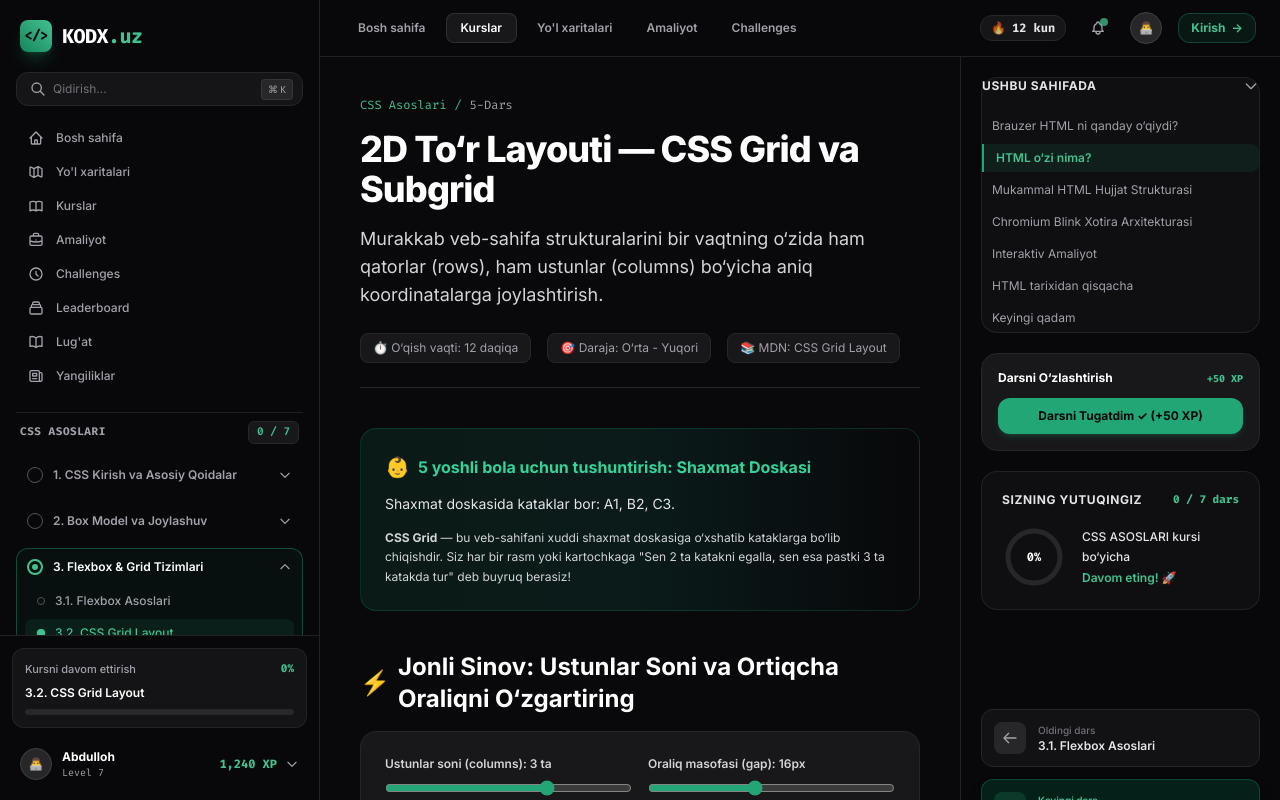
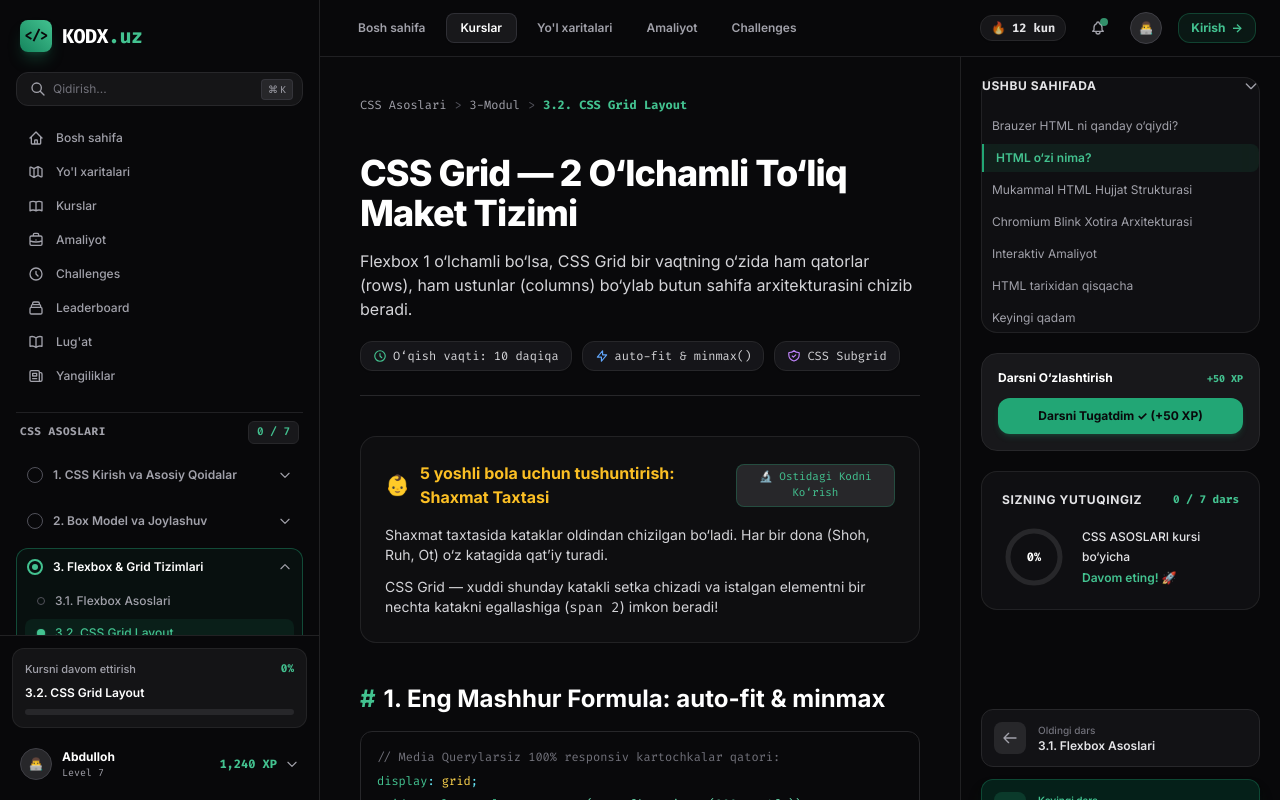
Before and after one commit to azamjonbro/KODX.UZ, a Vue app in the folder apps/web/: page /css/grid in a window 1280 px wide. Built offline with nearby package versions, Linux system fonts and the light colour scheme.

Commit message:
refactor: modernize CSS Grid lesson UI with breadcrumbs, interactive playground, and technical deep-dive toggle

```diff
--- a/apps/web/src/pages/css/Grid.vue
+++ b/apps/web/src/pages/css/Grid.vue
@@ -1,123 +1,106 @@
 <template>
-  <div class="space-y-10 max-w-4xl pb-16">
-    <!-- Header & Meta -->
+  <div class="space-y-10 max-w-4xl pb-20 text-left">
+    <!-- Breadcrumbs Navigation -->
+    <nav class="flex items-center flex-wrap gap-2 text-xs font-mono text-surface-400">
+      <router-link to="/css/kirish" class="hover:text-surface-200 transition-colors">CSS Asoslari</router-link>
+      <span class="text-surface-600">&gt;</span>
+      <span class="text-surface-400">3-Modul</span>
+      <span class="text-surface-600">&gt;</span>
+      <span class="text-brand-400 font-bold">3.2. CSS Grid Layout</span>
+    </nav>
+
+    <!-- Title & Meta -->
     <div class="space-y-4 border-b border-surface-800 pb-6">
-      <div class="flex items-center gap-2 text-xs font-mono text-brand-400">
-        <span>CSS Asoslari</span>
-        <span>/</span>
-        <span class="text-surface-400">5-Dars</span>
-      </div>
       <h1 class="text-3xl sm:text-4xl font-extrabold text-white tracking-tight">
-        2D To‘r Layouti — CSS Grid va Subgrid
+        CSS Grid — 2 O‘lchamli To‘liq Maket Tizimi
       </h1>
-      <p class="text-base sm:text-lg text-surface-300 leading-relaxed">
-        Murakkab veb-sahifa strukturalarini bir vaqtning o‘zida ham qatorlar (rows), ham ustunlar (columns) bo‘yicha aniq koordinatalarga joylashtirish.
+      <p class="text-sm sm:text-base text-surface-300 leading-relaxed font-normal">
+        Flexbox 1 o‘lchamli bo‘lsa, CSS Grid bir vaqtning o‘zida ham qatorlar (rows), ham ustunlar (columns) bo‘ylab butun sahifa arxitekturasini chizib beradi.
       </p>
 
-      <div class="flex flex-wrap items-center gap-4 text-xs text-surface-400 pt-2">
-        <span class="flex items-center gap-1.5 bg-surface-900 px-3 py-1.5 rounded-lg border border-surface-800">
-          ⏱️ O‘qish vaqti: 12 daqiqa
+      <!-- Premium Metadata Badges -->
+      <div class="flex flex-wrap items-center gap-2.5 pt-1 text-xs font-mono">
+        <span class="inline-flex items-center gap-1.5 bg-surface-900/90 px-3 py-1.5 rounded-xl border border-surface-800 text-surface-300 shadow-sm">
+          <svg class="w-3.5 h-3.5 text-brand-400" fill="none" stroke="currentColor" viewBox="0 0 24 24">
+            <path stroke-linecap="round" stroke-linejoin="round" stroke-width="2" d="M12 8v4l3 3m6-3a9 9 0 11-18 0 9 9 0 0118 0z" />
+          </svg>
+          O‘qish vaqti: 10 daqiqa
         </span>
-        <span class="flex items-center gap-1.5 bg-surface-900 px-3 py-1.5 rounded-lg border border-surface-800">
-          🎯 Daraja: O‘rta - Yuqori
+        <span class="inline-flex items-center gap-1.5 bg-surface-900/90 px-3 py-1.5 rounded-xl border border-surface-800 text-surface-300 shadow-sm">
+          <svg class="w-3.5 h-3.5 text-blue-400" fill="none" stroke="currentColor" viewBox="0 0 24 24">
+            <path stroke-linecap="round" stroke-linejoin="round" stroke-width="2" d="M13 10V3L4 14h7v7l9-11h-7z" />
+          </svg>
+          auto-fit & minmax()
         </span>
-        <span class="flex items-center gap-1.5 bg-surface-900 px-3 py-1.5 rounded-lg border border-surface-800">
-          📚 MDN: CSS Grid Layout
+        <span class="inline-flex items-center gap-1.5 bg-surface-900/90 px-3 py-1.5 rounded-xl border border-surface-800 text-surface-300 shadow-sm">
+          <svg class="w-3.5 h-3.5 text-purple-400" fill="none" stroke="currentColor" viewBox="0 0 24 24">
+            <path stroke-linecap="round" stroke-linejoin="round" stroke-width="2" d="M9 12l2 2 4-4m5.618-4.016A11.955 11.955 0 0112 2.944a11.955 11.955 0 01-8.618 3.04A12.02 12.02 0 003 9c0 5.591 3.824 10.29 9 11.622 5.176-1.332 9-6.03 9-11.622 0-1.042-.133-2.052-.382-3.016z" />
+          </svg>
+          CSS Subgrid
         </span>
       </div>
     </div>
 
-    <!-- 👶 5 Yoshli Bola Uchun Analogiya -->
-    <div class="p-6 rounded-2xl bg-gradient-to-r from-emerald-500/10 via-teal-500/10 to-transparent border border-emerald-500/20 space-y-3">
-      <div class="flex items-center gap-2 text-emerald-400 font-bold text-base">
-        <span class="text-xl">👶</span>
-        <span>5 yoshli bola uchun tushuntirish: Shaxmat Doskasi</span>
+    <!-- 👶 5 Yoshli Bola Uchun Analogiya + C++ Under-the-hood Toggle -->
+    <div class="p-6 rounded-2xl bg-surface-900/40 border border-surface-800/80 space-y-4">
+      <div class="flex items-center justify-between">
+        <div class="flex items-center gap-2.5 text-amber-400 font-bold text-sm sm:text-base">
+          <span class="text-xl">👶</span>
+          <span>5 yoshli bola uchun tushuntirish: Shaxmat Taxtasi</span>
+        </div>
+        <button
+          @click="showUnderTheHood = !showUnderTheHood"
+          class="px-2.5 py-1 rounded-lg bg-surface-800 hover:bg-surface-700 text-[11px] font-mono text-brand-400 border border-brand-500/30 transition-all cursor-pointer"
+        >
+          <span>{{ showUnderTheHood ? 'Analogiyaga qaytish' : '🔬 Ostidagi Kodni Ko‘rish' }}</span>
+        </button>
       </div>
-      <p class="text-sm text-surface-200 leading-relaxed">
-        Shaxmat doskasida kataklar bor: A1, B2, C3.
-      </p>
-      <p class="text-xs text-surface-300 leading-relaxed">
-        <strong>CSS Grid</strong> — bu veb-sahifani xuddi shaxmat doskasiga o‘xshatib kataklarga bo‘lib chiqishdir. Siz har bir rasm yoki kartochkaga "Sen 2 ta katakni egalla, sen esa pastki 3 ta katakda tur" deb buyruq berasiz!
-      </p>
-    </div>
 
-    <!-- ⚡ Interaktiv CSS Grid Ustunlar Simulyatori -->
-    <div class="space-y-4">
-      <h2 class="text-2xl font-bold text-white flex items-center gap-2">
-        <span class="text-brand-400">⚡</span> Jonli Sinov: Ustunlar Soni va Ortiqcha Oraliqni O‘zgartiring
-      </h2>
+      <div v-if="!showUnderTheHood" class="space-y-2 text-xs sm:text-sm text-surface-300 leading-relaxed animate-in fade-in duration-200">
+        <p>
+          Shaxmat taxtasida kataklar oldindan chizilgan bo‘ladi. Har bir dona (Shoh, Ruh, Ot) o‘z katagida qat’iy turadi.
+        </p>
+        <p class="pt-1">
+          CSS Grid — xuddi shunday katakli setka chizadi va istalgan elementni bir nechta katakni egallashiga (<code>span 2</code>) imkon beradi!
+        </p>
+      </div>
 
-      <div class="p-6 rounded-2xl bg-surface-900 border border-surface-800 space-y-6">
-        <div class="grid grid-cols-1 sm:grid-cols-2 gap-4 text-xs">
-          <div>
-            <label class="font-semibold text-surface-300">Ustunlar soni (columns): {{ columnsCount }} ta</label>
-            <input
-              v-model.number="columnsCount"
-              type="range"
-              min="1"
-              max="4"
-              class="w-full mt-2 accent-brand-500"
-            />
-          </div>
-
-          <div>
-            <label class="font-semibold text-surface-300">Oraliq masofasi (gap): {{ gapSize }}px</label>
-            <input
-              v-model.number="gapSize"
-              type="range"
-              min="4"
-              max="32"
-              step="4"
-              class="w-full mt-2 accent-brand-500"
-            />
-          </div>
-        </div>
-
-        <!-- Live Grid Preview -->
-        <div
-          class="p-6 rounded-2xl bg-surface-950 border border-surface-800 grid transition-all"
-          :style="{
-            gridTemplateColumns: `repeat(${columnsCount}, minmax(0, 1fr))`,
-            gap: `${gapSize}px`
-          }"
-        >
-          <div
-            v-for="n in 6"
-            :key="n"
-            class="p-4 rounded-xl bg-surface-900 border border-surface-700 flex items-center justify-center font-bold text-brand-400 text-sm font-mono"
-          >
-            Karta #{{ n }}
-          </div>
-        </div>
-
-        <div class="p-3 rounded-xl bg-surface-950 border border-surface-800 font-mono text-xs text-emerald-300">
-          .grid-container { display: grid; grid-template-columns: repeat({{ columnsCount }}, 1fr); gap: {{ gapSize }}px; }
-        </div>
+      <div v-else class="space-y-2 font-mono text-xs animate-in fade-in duration-200">
+        <div class="text-cyan-300 font-bold">Blink LayoutGrid: 2D Track Sizing Algorithm</div>
+        <pre class="p-3.5 rounded-xl bg-surface-950 border border-surface-800 text-cyan-300 text-[11px] leading-relaxed overflow-x-auto"><code>// third_party/blink/renderer/core/layout/grid/grid_layout_algorithm.cc
+void GridLayoutAlgorithm::ComputeTrackSizes() {
+  ResolveIntrinsicTrackSizes(); // 1fr va minmax() o'lchamlarini ekran eniga moslash
+}</code></pre>
       </div>
     </div>
 
-    <!-- Navigation -->
-    <div class="pt-6 border-t border-surface-800 flex flex-wrap items-center justify-between gap-4">
-      <router-link
-        to="/css/flexbox"
-        class="inline-flex items-center gap-2 px-4 py-2 rounded-xl bg-surface-900 hover:bg-surface-800 text-surface-300 text-xs font-semibold border border-surface-700 transition-colors"
-      >
-        <span>← 4-Dars: CSS Flexbox</span>
-      </router-link>
+    <!-- The Holy Grail of Responsive Grids (Hard & Deep) -->
+    <section class="space-y-4">
+      <h2 class="text-xl sm:text-2xl font-bold text-white flex items-center gap-2">
+        <span class="text-brand-400">#</span> 1. Eng Mashhur Formula: auto-fit & minmax
+      </h2>
 
-      <router-link
-        to="/css/modern"
-        class="inline-flex items-center gap-2 px-4 py-2 rounded-xl bg-brand-500 hover:bg-brand-400 text-surface-950 font-bold text-xs transition-colors"
-      >
-        <span>Keyingi Dars: Zamonaviy CSS →</span>
-      </router-link>
-    </div>
+      <div class="p-4 rounded-xl bg-surface-950 border border-surface-800 font-mono text-xs text-cyan-300 leading-relaxed space-y-1">
+        <div class="text-surface-500">// Media Querylarsiz 100% responsiv kartochkalar qatori:</div>
+        <div><span class="text-brand-400">display</span>: <span class="text-amber-300">grid</span>;</div>
+        <div><span class="text-brand-400">grid-template-columns</span>: <span class="text-emerald-300">repeat(auto-fit, minmax(280px, 1fr))</span>;</div>
+        <div><span class="text-brand-400">gap</span>: <span class="text-emerald-300">1.5rem</span>;</div>
+      </div>
+    </section>
+
+    <!-- Interactive Live Code Editor -->
+    <section class="space-y-4 pt-4">
+      <h2 class="text-xl sm:text-2xl font-bold text-white flex items-center gap-2">
+        <span class="text-brand-400">#</span> 2. Jonli Mashq: Grid Kataklarini Boshqaring
+      </h2>
+      <InteractiveCodePlayground />
+    </section>
   </div>
 </template>
 
 <script setup lang="ts">
 import { ref } from 'vue';
+import InteractiveCodePlayground from '../../components/InteractiveCodePlayground.vue';
 
-const columnsCount = ref(3);
-const gapSize = ref(16);
+const showUnderTheHood = ref(false);
 </script>
```
